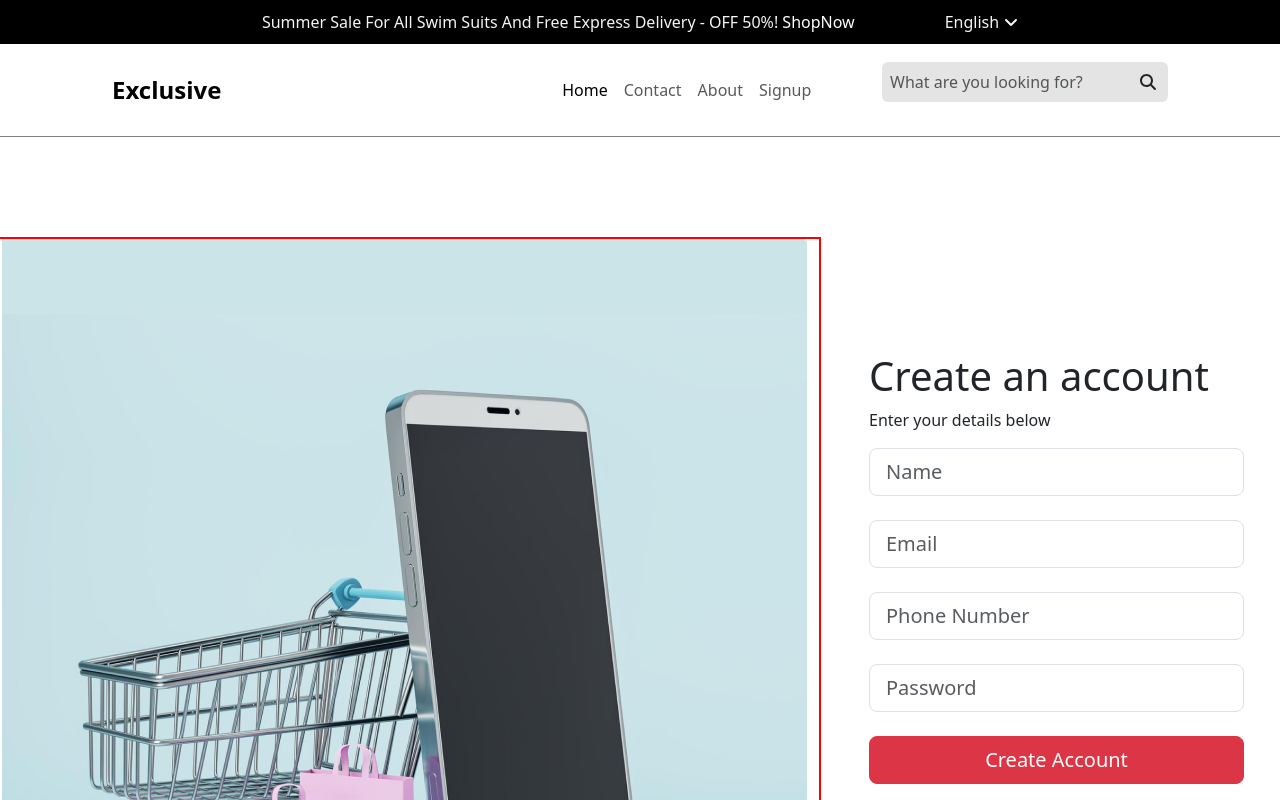
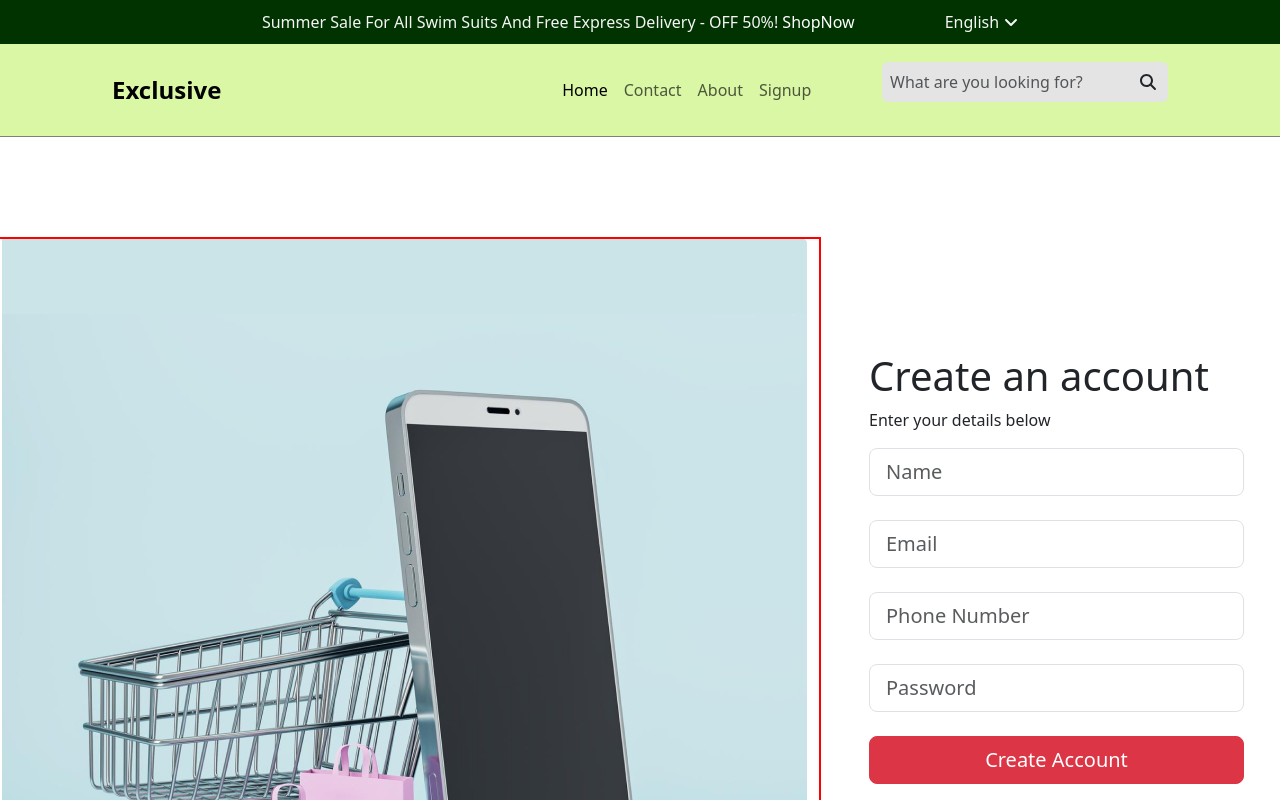
Before and after one commit to SARPJ/ecart, a React (Vite) app: page /signup in a window 1280 px wide. Shown: the top 800 px of the page. Built offline with nearby package versions, Linux system fonts and the light colour scheme.

Commit message:
Updated file.css with latest changes

```diff
--- a/src/compo/file.css
+++ b/src/compo/file.css
@@ -5,7 +5,7 @@
 }
 .UpperHeader{
     width: 100%;
-    background-color: black;
+    background-color: #003300;
     height: fit-content;
     color: whitesmoke;
     padding: 10px;
@@ -34,6 +34,7 @@
 .LowerHeader{
     border-bottom: 1px solid gray;
     padding: 10px 100px;
+    background-color: #DAF7A6;
 }
 
 .logo{
```
